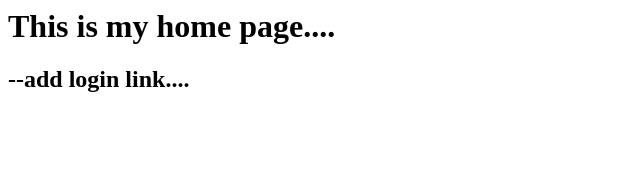
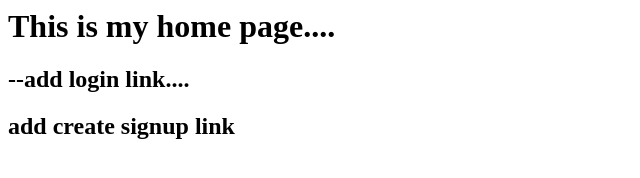
Before and after one commit to Sourabhjiwaje/Git-practice, a plain HTML site: page index.html in a window 1280 px wide. Shown: the whole page, without its empty margins (0-640 px from the left). Drawn offline with Linux system fonts and the light colour scheme.

Commit message:
First commit form linux

```diff
--- a/index.html
+++ b/index.html
@@ -1,3 +1,5 @@
 <h1>This is my home page....</h1>
 
 <h2>--add login link....</h2>
+
+<h2>add create signup link</h2>
```
